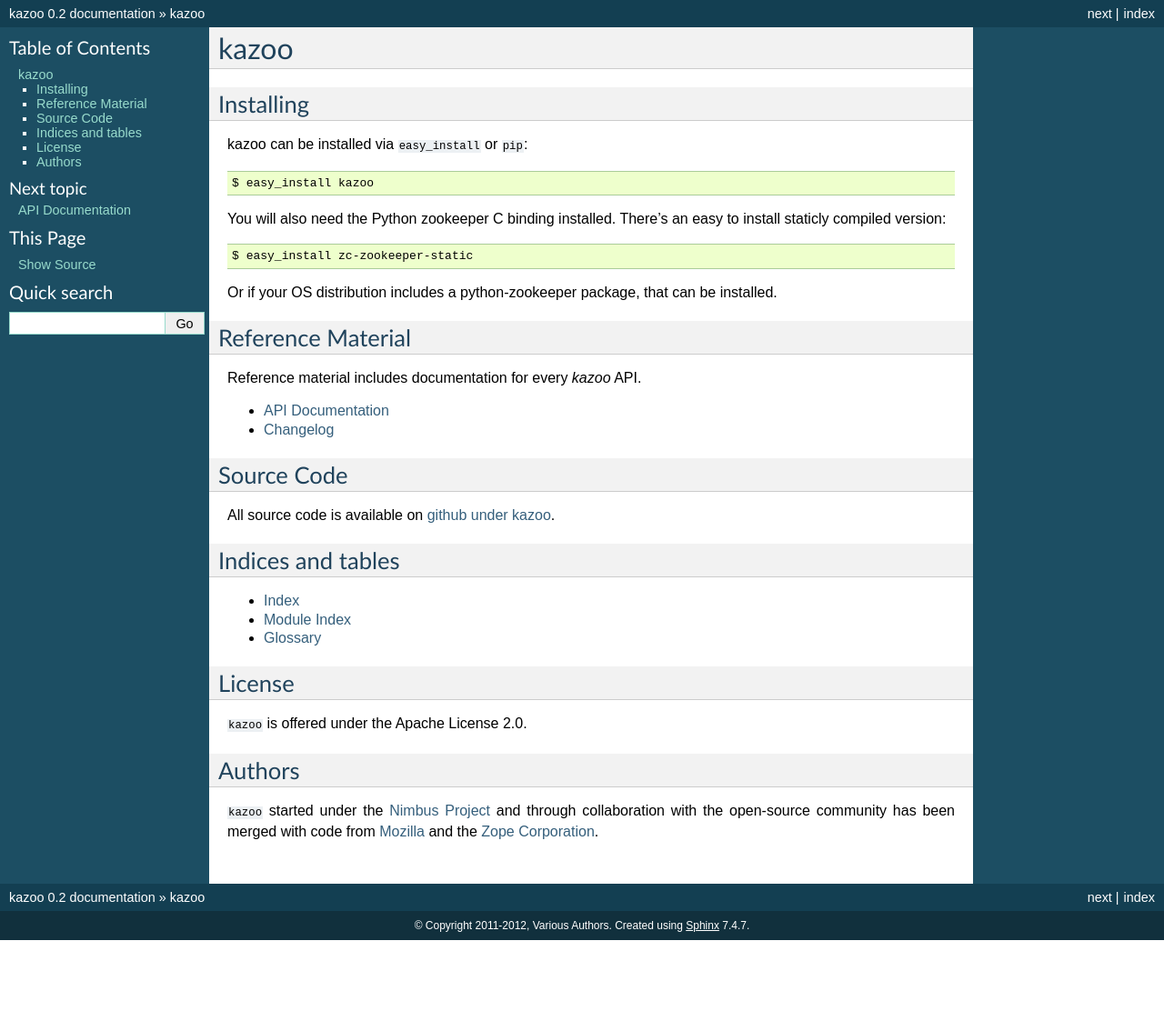
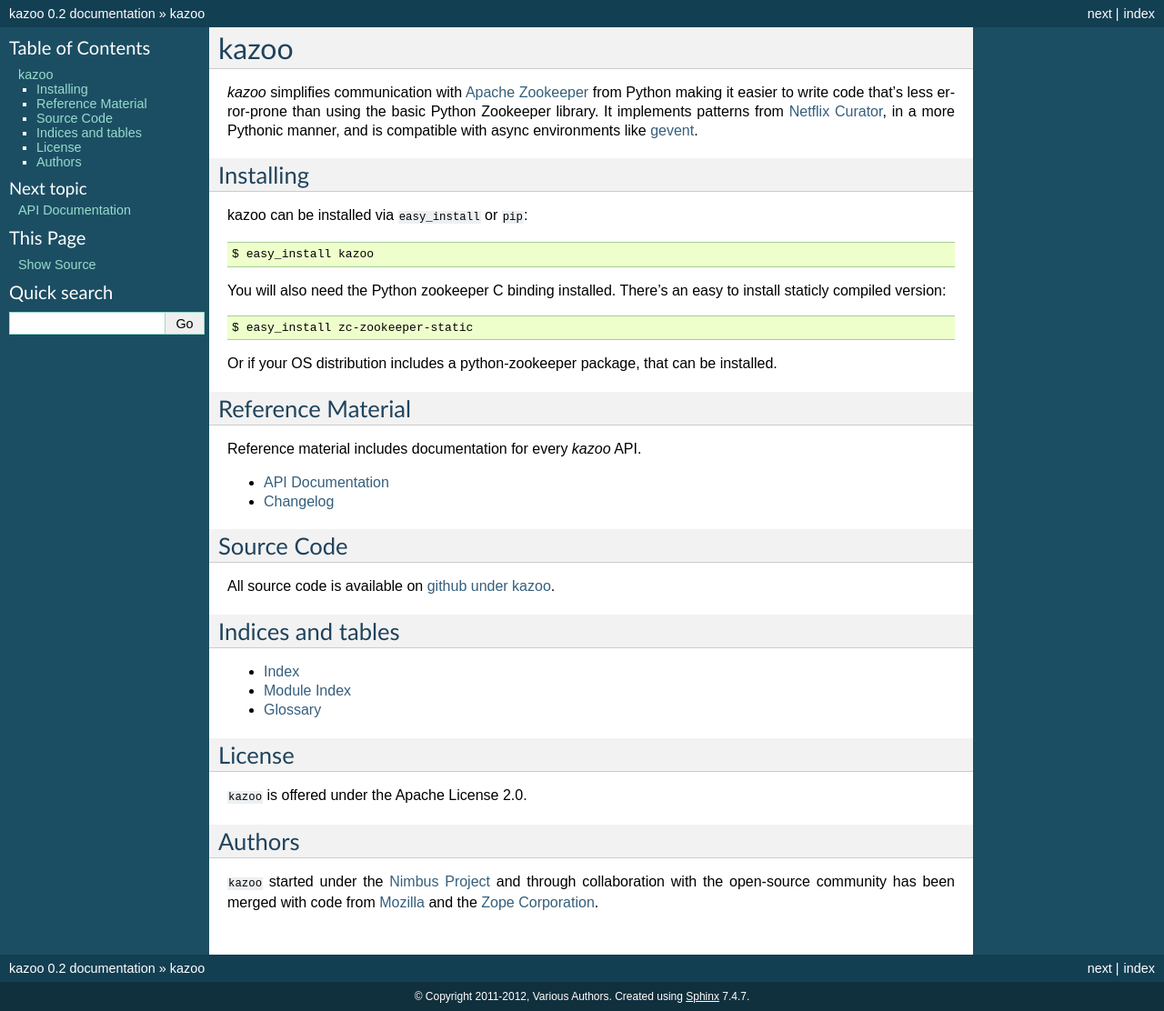
Before and after one commit to python-zk/kazoo, a Sphinx documentation site: the page built from docs/index.rst, in a window 1280 px wide. Shown: the whole page at 91% size. Built offline with Sphinx 7.4.7, drawn with Linux system fonts in a browser that asks for light colours; before the commit the page ends 1034 px from its top, so only the background shows below that.

Commit message:
Basic summary

```diff
--- a/docs/index.rst
+++ b/docs/index.rst
@@ -1,6 +1,11 @@
 =====
 kazoo
 =====
+
+`kazoo` simplifies communication with `Apache Zookeeper`_ from Python making it
+easier to write code that's less error-prone than using the basic Python
+Zookeeper library. It implements patterns from `Netflix Curator`_, in a more
+Pythonic manner, and is compatible with async environments like `gevent`_.
 
 Installing
 ==========
@@ -61,3 +66,5 @@
 .. _Nimbus Project: http://www.nimbusproject.org/
 .. _Zope Corporation: http://zope.com/
 .. _Mozilla: http://www.mozilla.org/
+.. _Netflix Curator: https://github.com/Netflix/curator
+.. _gevent: http://gevent.org/
```
